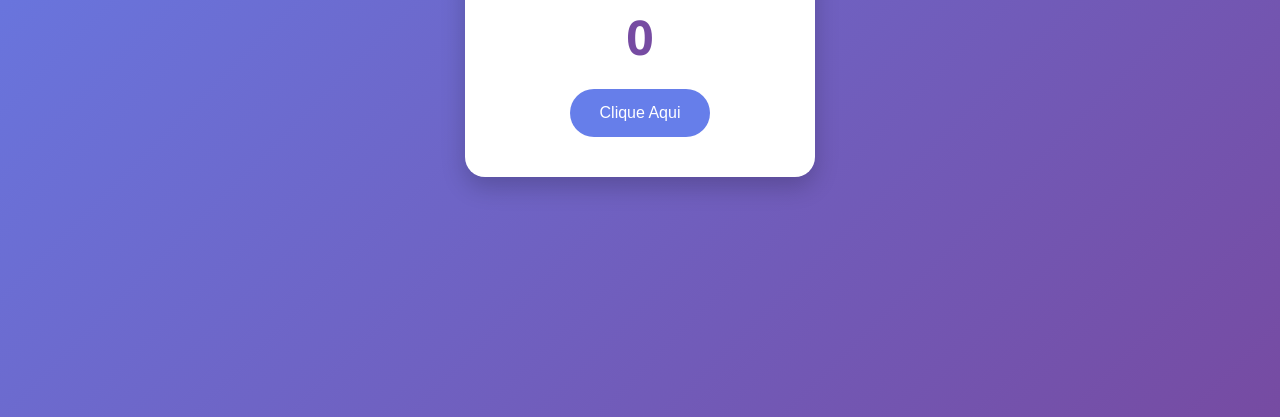
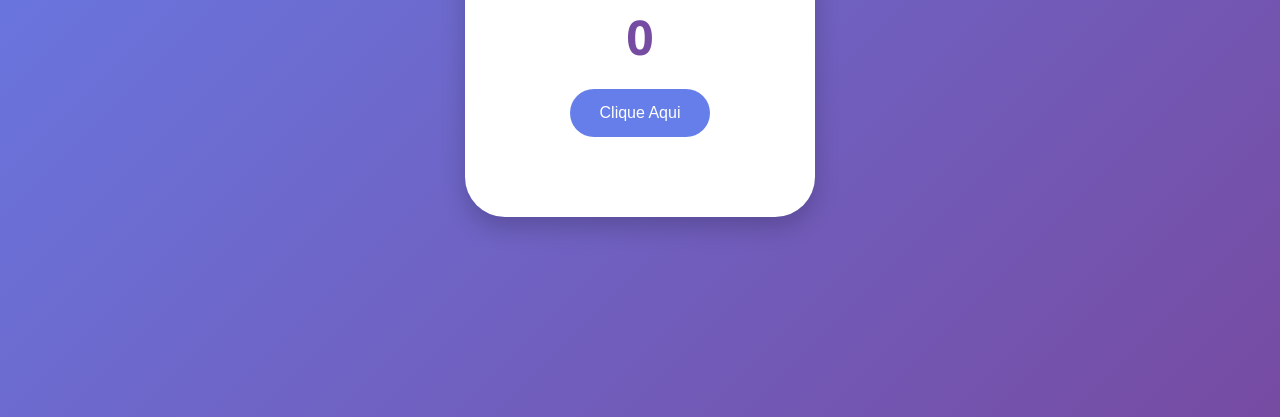
Before and after one commit to Thain4Souza/cliks-contador, a plain HTML site: page index.html in a window 1280 px wide. Shown: the part 383-800 px from the top of the page. Drawn offline with Linux system fonts and the light colour scheme.

Commit message:
contador 2

```diff
--- a/style.css
+++ b/style.css
@@ -18,8 +18,8 @@ body {
 /* Container principal */
 .container {
   background-color: #fff;
-  padding: 40px;
-  border-radius: 20px;
+  padding: 80px;
+  border-radius: 40px;
   box-shadow: 0 10px 25px rgba(0, 0, 0, 0.2);
   text-align: center;
   max-width: 350px;
```
